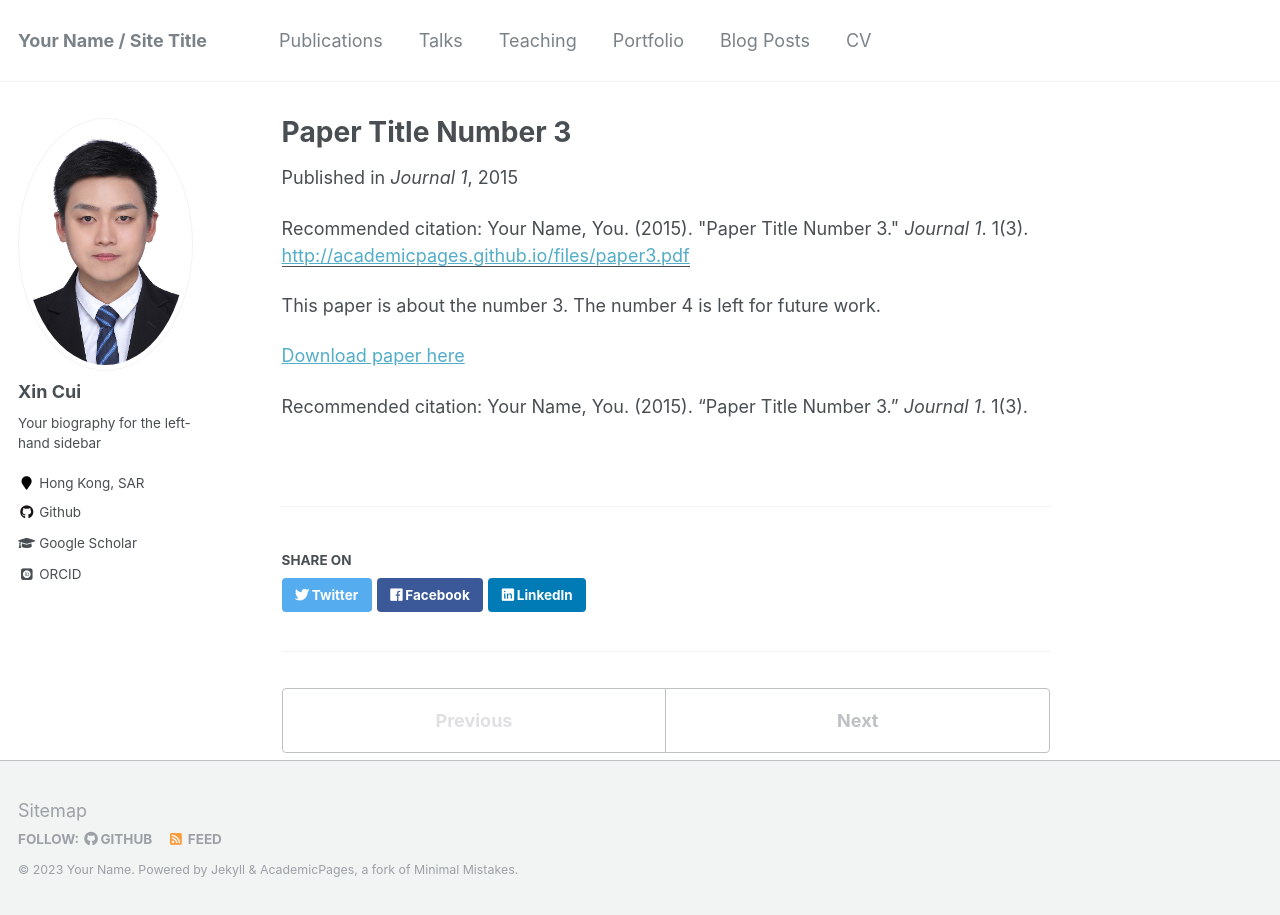
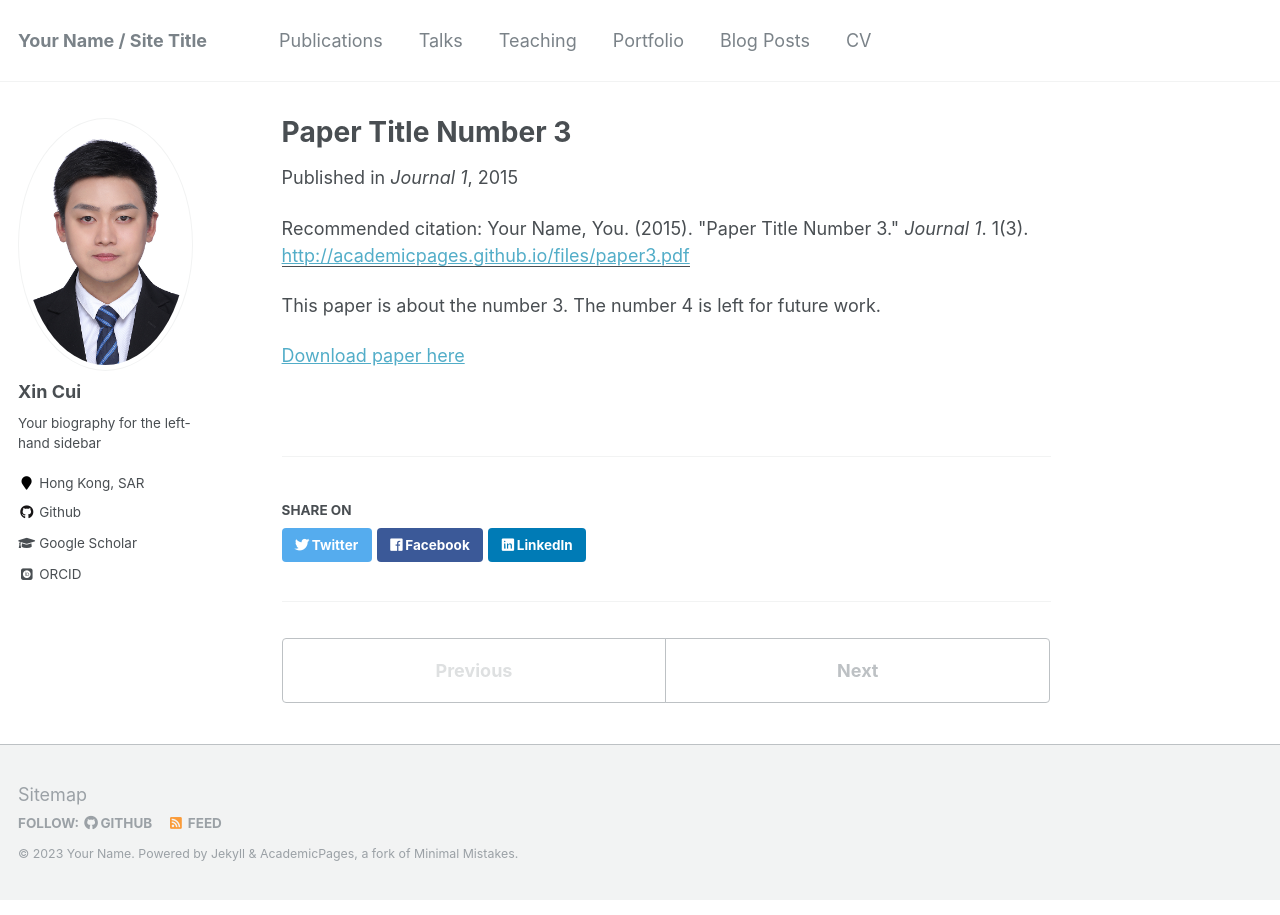
Before and after one commit to CUIXINPOWER/web, a Jekyll site: the page built from _publications/2015-10-01-paper-title-number-3.md, in a window 1280 px wide. Built offline with Jekyll 4.4.1, drawn with Linux system fonts in a browser that asks for light colours; some web fonts are replaced.

Commit message:
Update 2015-10-01-paper-title-number-3.md

```diff
--- a/_publications/2015-10-01-paper-title-number-3.md
+++ b/_publications/2015-10-01-paper-title-number-3.md
@@ -11,5 +11,3 @@ citation: 'Your Name, You. (2015). &quot;Paper Title Number 3.&quot; <i>Journal
 This paper is about the number 3. The number 4 is left for future work.
 
 [Download paper here](http://academicpages.github.io/files/paper3.pdf)
-
-Recommended citation: Your Name, You. (2015). "Paper Title Number 3." <i>Journal 1</i>. 1(3).
```
